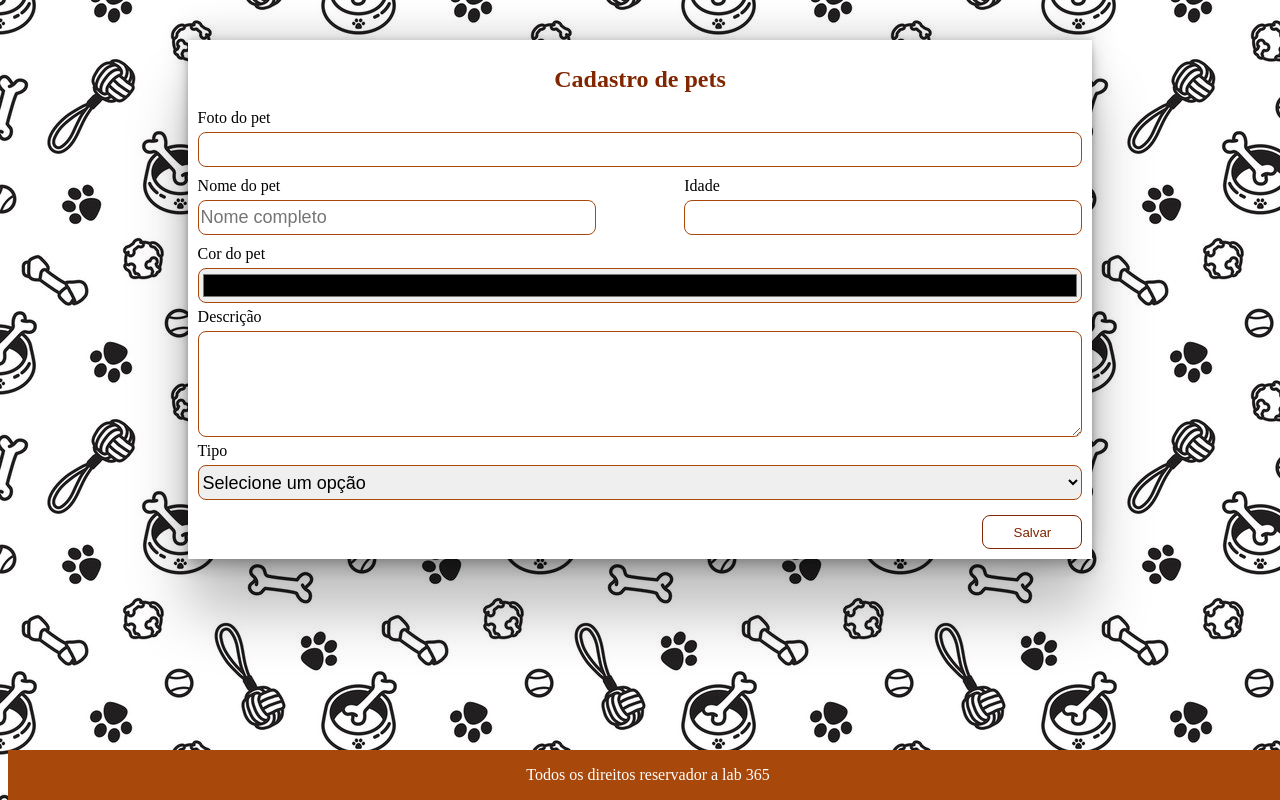
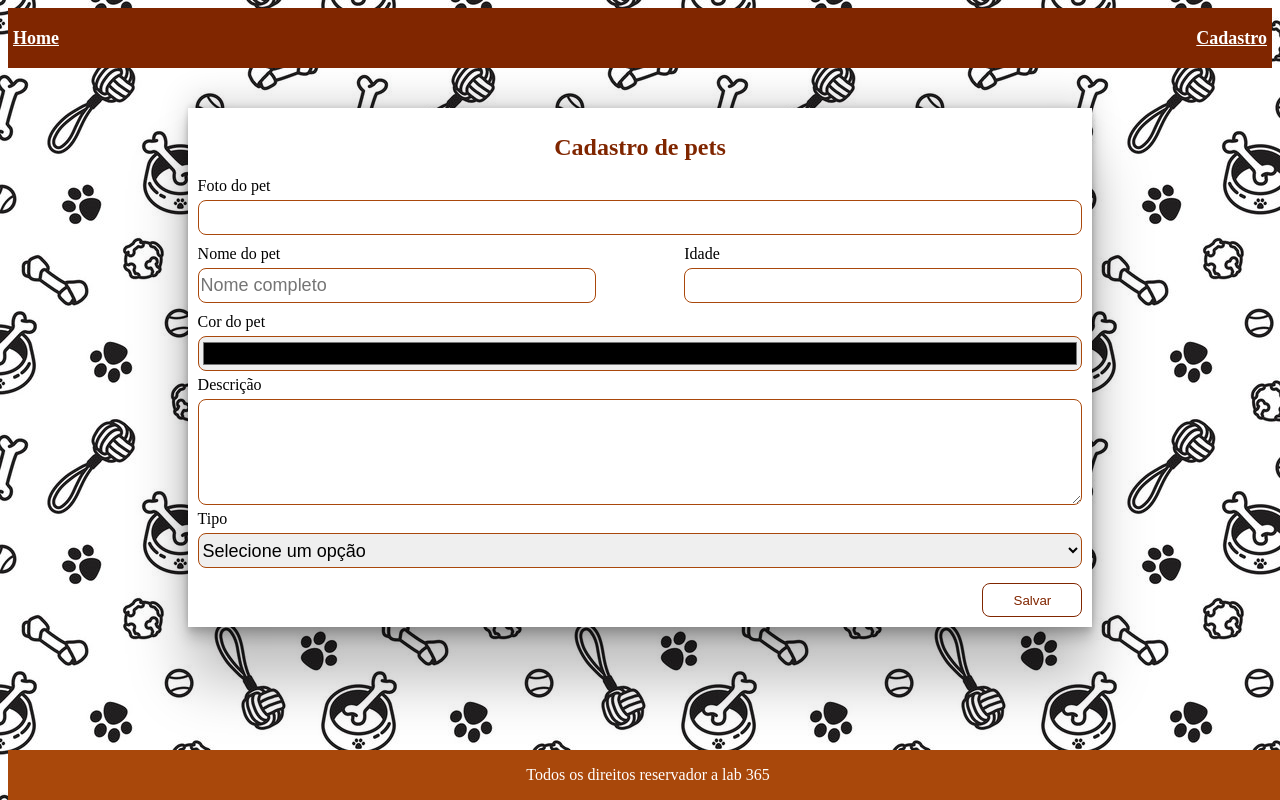
Before and after one commit to DEVinHouse-Clamed-V3/adotePet, a plain HTML site: page index.html in a window 1280 px wide. Drawn offline with Linux system fonts and the light colour scheme.

Commit message:
adicioana css

```diff
--- a/index.html
+++ b/index.html
@@ -9,6 +9,12 @@
 </head>
 
 <body>
+
+    <div class="menu">
+        <a href="listagemPets.html">Home</a>
+        <a href="index.html">Cadastro</a>
+    </div>
+
     <div class="container-home">
         <h1>Cadastro de pets</h1>
         <form id="form-pet" autocomplete="off">
--- a/styles.css
+++ b/styles.css
@@ -124,3 +124,19 @@ body {
 .item-pet img {
     object-fit: cover;
 }
+
+.menu {
+    height: 50px;
+    background-color: #802600;
+
+    display: flex;
+    justify-content: space-between;
+    align-items: center;
+    padding: 5px;
+}
+
+.menu a {
+    color: #FFF;
+    font-size: 18px;
+    font-weight: bold;
+}
```
Also changed, not shown: listagemPets.html (+6 -0 lines).
